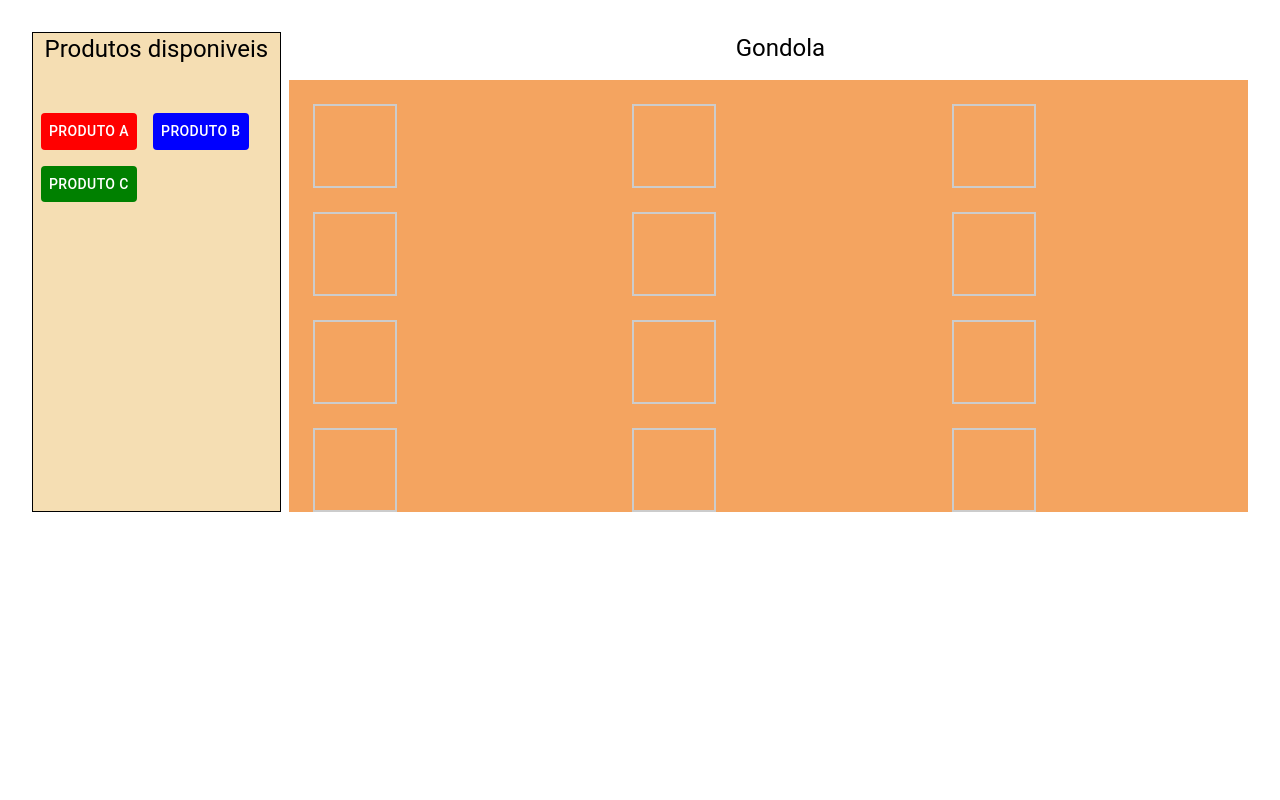
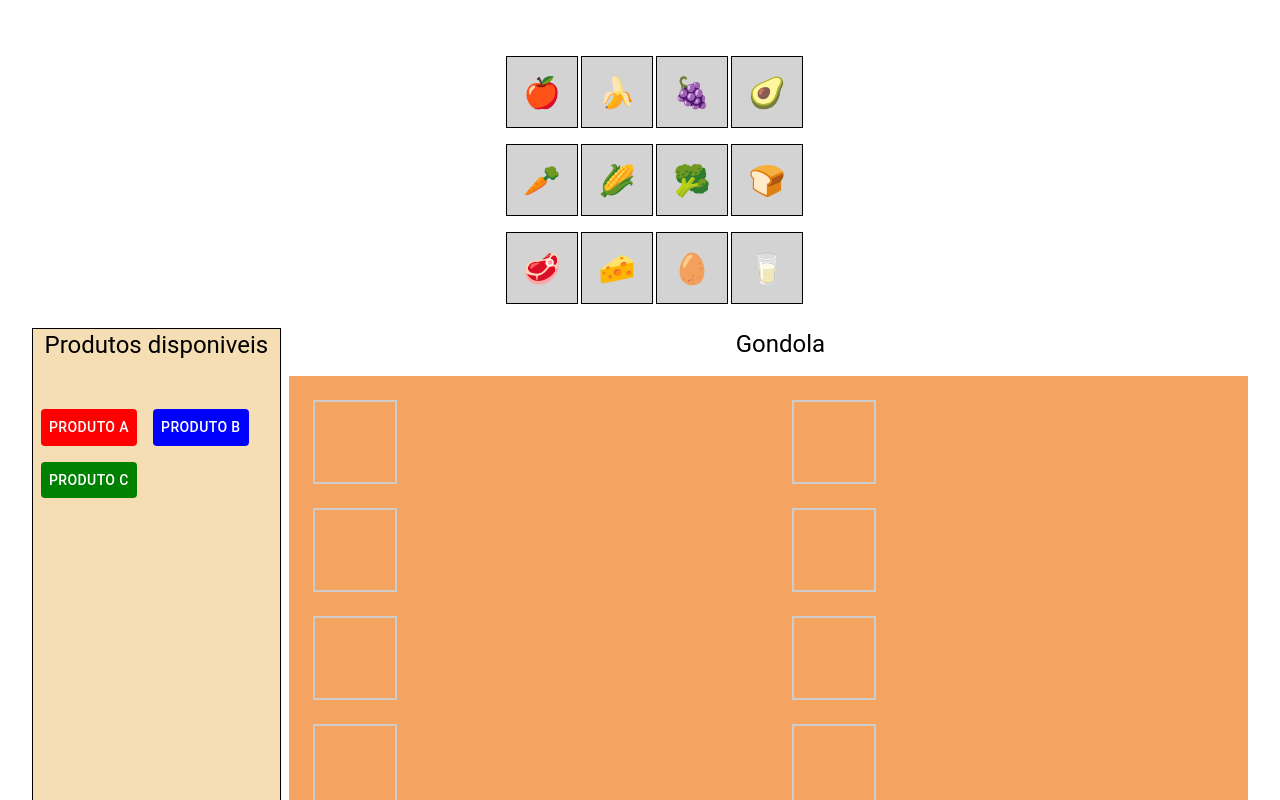
Before and after one commit to MatheusDev19/learning-matirial-ui, a React (Vite) app: page / in a window 1280 px wide. Shown: the top 800 px of the page. Built offline with nearby package versions, Linux system fonts and the light colour scheme.

Commit message:
testing gondolas

```diff
--- a/src/components/gondola-drag/index.tsx
+++ b/src/components/gondola-drag/index.tsx
@@ -7,11 +7,11 @@ const initialProducts = [
   "🥩", "🧀", "🥚", "🥛"
 ];
 
-export const GondolaDrag = () => {
+export const GondolaWithDrag = () => {
   const [products, setProducts] = useState(initialProducts);
 
   const handleDragStart = (e, index) => {
-    e.dataTransfer.setData("text/plain", index);
+    e.dataTransfer.setData("text/plain", index); // armazena o índice do item arrastado no objeto dataTransfer.
   };
 
   const handleDrop = (e, index) => {
@@ -45,12 +45,12 @@ export const GondolaDrag = () => {
               border: "1px solid black",
               cursor: "grab",
               fontSize: 30,
-              bgcolor: "lightgray"
+              bgcolor: "lightgray",
             }}
             draggable
-            onDragStart={(e) => handleDragStart(e, index)}
-            onDrop={(e) => handleDrop(e, index)}
-            onDragOver={handleDragOver}
+            // onDragStart={(e) => handleDragStart(e, index)}
+            // onDrop={(e) => handleDrop(e, index)}
+            // onDragOver={handleDragOver}
           >
             {product}
           </Box>
--- a/src/components/gondola/index.tsx
+++ b/src/components/gondola/index.tsx
@@ -6,6 +6,7 @@ type Product = {
   id: number;
   name: string;
   color: string;
+  width: number; // Adiciona a propriedade width
 };
 
 // Define a matriz da gôndola (null significa espaço vazio)
@@ -19,21 +20,20 @@ export function Gondola() {
 
   // Lista de produtos disponíveis
   const products: Product[] = [
-    { id: 1, name: "Produto A", color: "red" },
-    { id: 2, name: "Produto B", color: "blue" },
-    { id: 3, name: "Produto C", color: "green" },
+    { id: 1, name: "Produto A", color: "red", width: 80 },
+    { id: 2, name: "Produto B", color: "blue", width: 100 },
+    { id: 3, name: "Produto C", color: "green", width: 120 },
   ];
 
   // Função para adicionar um produto a um espaço da gôndola
   const handlePlaceProduct = (row: number, col: number) => {
-    if (!selectedProduct) return; // verifica se o produto esta selecionado
+    if (!selectedProduct) return;   // verifica se o produto esta selecionado
 
-    const newGrid = [...grid]; // cria uma copia da matriz
-    if (!newGrid[row][col]) {
-      // verifica se a celula esta vazia
+    const newGrid = [...grid];             // cria uma copia da matriz
+    if (!newGrid[row][col]) {              // verifica se a celula esta vazia
       newGrid[row][col] = selectedProduct; // coloca o produto selecionado na celula
-      setGrid(newGrid); // atualiza a grid com o produto selecionado
-      setSelectedProduct(null); // Desseleciona após adicionar
+      setGrid(newGrid);                    // atualiza a grid com o produto selecionado
+      setSelectedProduct(null);            // Desseleciona após adicionar
     }
   };
 
@@ -73,8 +73,6 @@ export function Gondola() {
           </Button>
         ))}
       </Box>
-
-      {/* Seção da Gôndola */}
       <Box>
         <Typography
           variant="h5"
@@ -96,11 +94,11 @@ export function Gondola() {
         >
           {grid.map((row, rowIndex) =>
             row.map((cell, colIndex) => (
-              <Grid item key={`${rowIndex}-${colIndex}`} xs={4}>
+              <Grid item key={`${rowIndex}-${colIndex}`} xs={6}>
                 <Box
                   sx={{
-                    width: 80,
-                    height: 80,
+                    width: cell ? cell.width : 80, // Usa a largura do produto ou um valor padrão
+                    height: cell ? cell.width :80,
                     border: "2px solid #ccc",
                     display: "flex",
                     alignItems: "center",
--- a/src/main.tsx
+++ b/src/main.tsx
@@ -1,11 +1,11 @@
 import { StrictMode } from "react";
 import { createRoot } from "react-dom/client";
 import { Gondola } from "./components/gondola/index.tsx";
-// import { GondolaDrag } from "./components/gondola-drag/index.tsx";
+import { GondolaWithDrag } from "./components/gondola-drag/index.tsx";
 
 createRoot(document.getElementById("root")!).render(
   <StrictMode>
-    {/* <GondolaDrag /> */}
+    <GondolaWithDrag />
     <Gondola />
   </StrictMode>
 );
```
